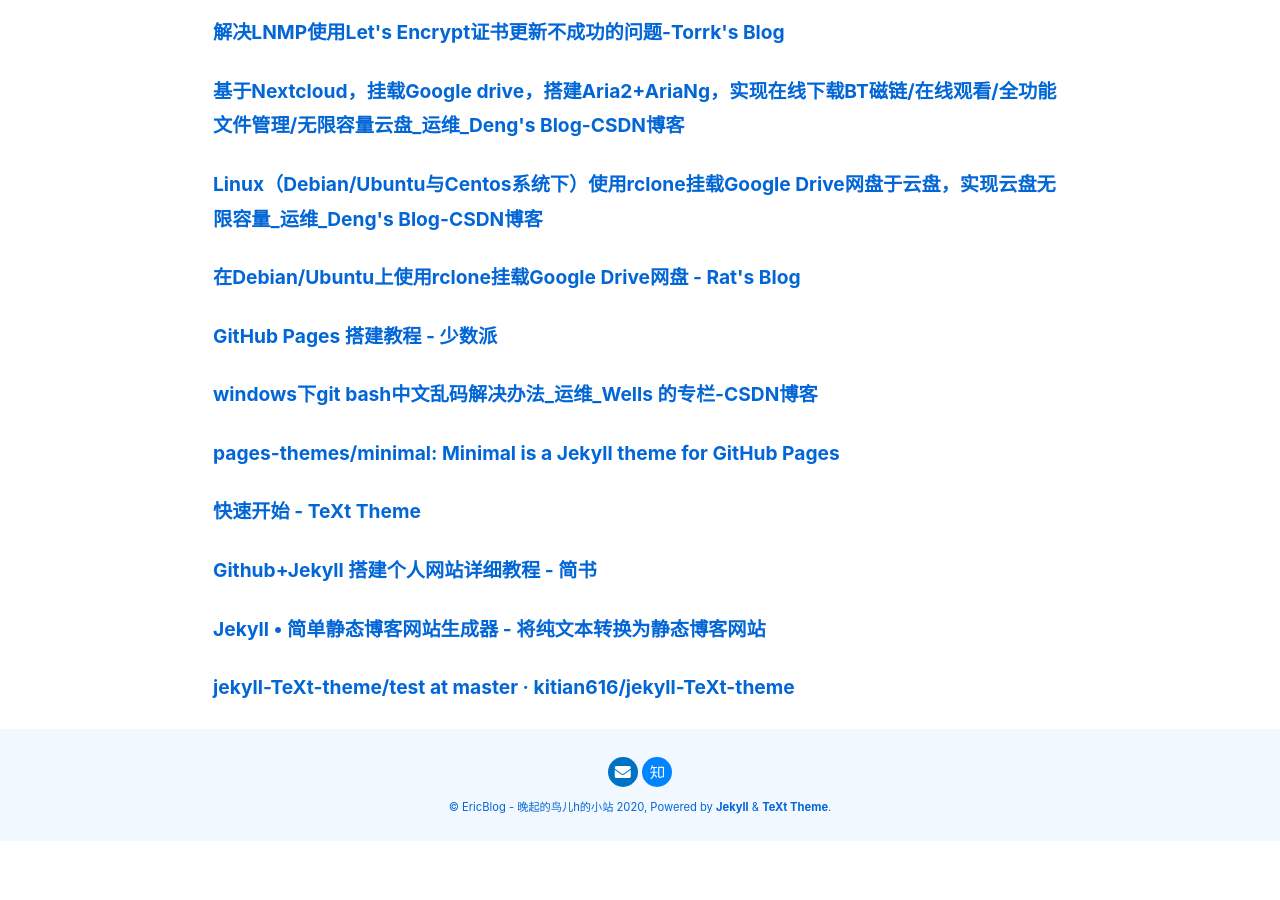
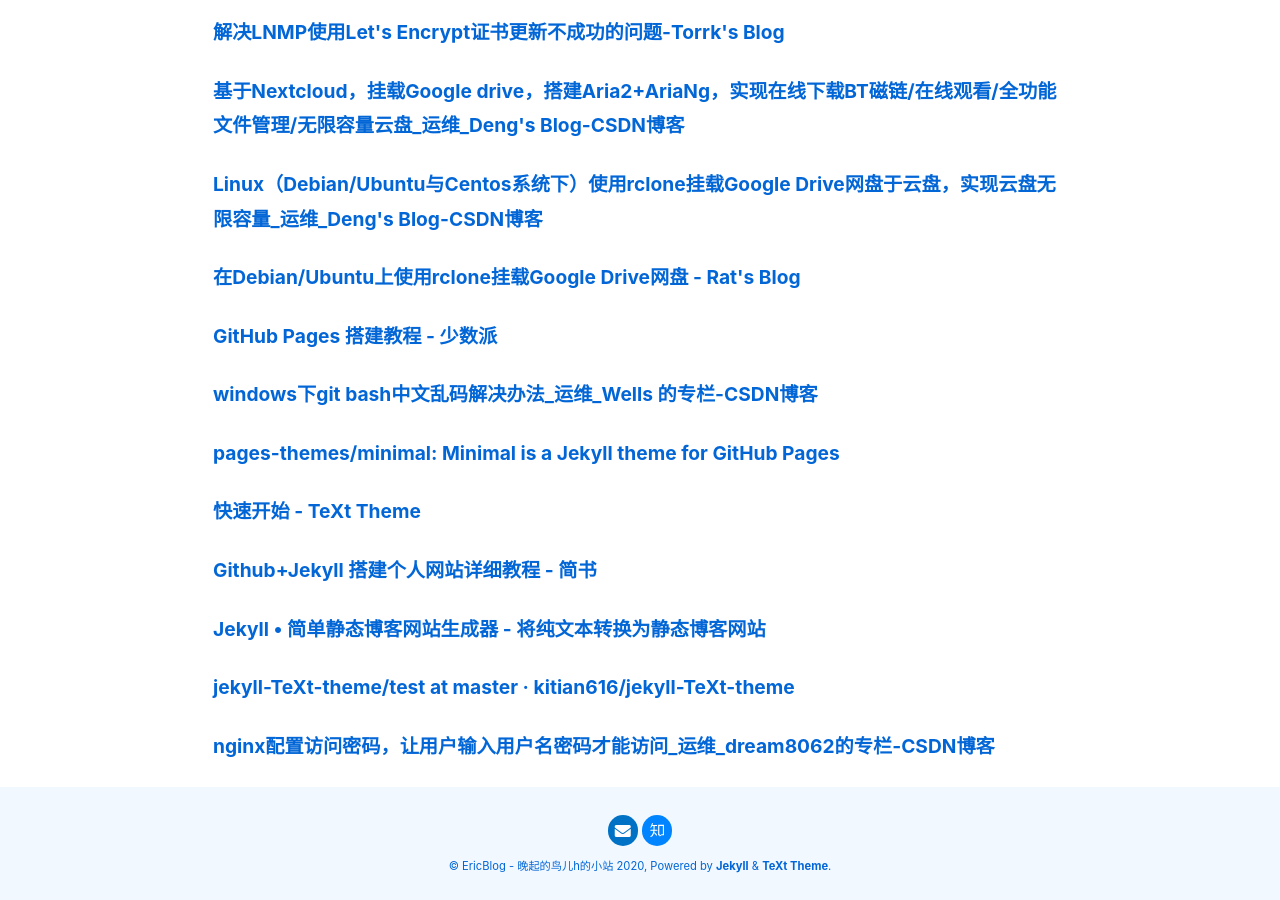
Before and after one commit to EricJin2002/EricJin2002.github.io, a Jekyll site: the page built from tutorial.md, in a window 1280 px wide and 900 px high, scrolled down 2187 px. Built offline with Jekyll 4.4.1, drawn with Linux system fonts in a browser that asks for light colours; nearby versions of some CDN libraries; our own code applies the rules of GitHub Pages for plain Markdown files; before the commit the page ends 3028 px from its top, so only the background shows below that.

Commit message:
Update tutorial.md

```diff
--- a/tutorial.md
+++ b/tutorial.md
@@ -68,3 +68,4 @@
 #### [Github+Jekyll 搭建个人网站详细教程 - 简书](https://www.jianshu.com/p/9f71e260925d)
 #### [Jekyll • 简单静态博客网站生成器 - 将纯文本转换为静态博客网站](https://jekyllcn.com/)
 #### [jekyll-TeXt-theme/test at master · kitian616/jekyll-TeXt-theme](https://github.com/kitian616/jekyll-TeXt-theme/tree/master/test)
+#### [nginx配置访问密码，让用户输入用户名密码才能访问_运维_dream8062的专栏-CSDN博客](https://blog.csdn.net/dream8062/article/details/78416234)
```
